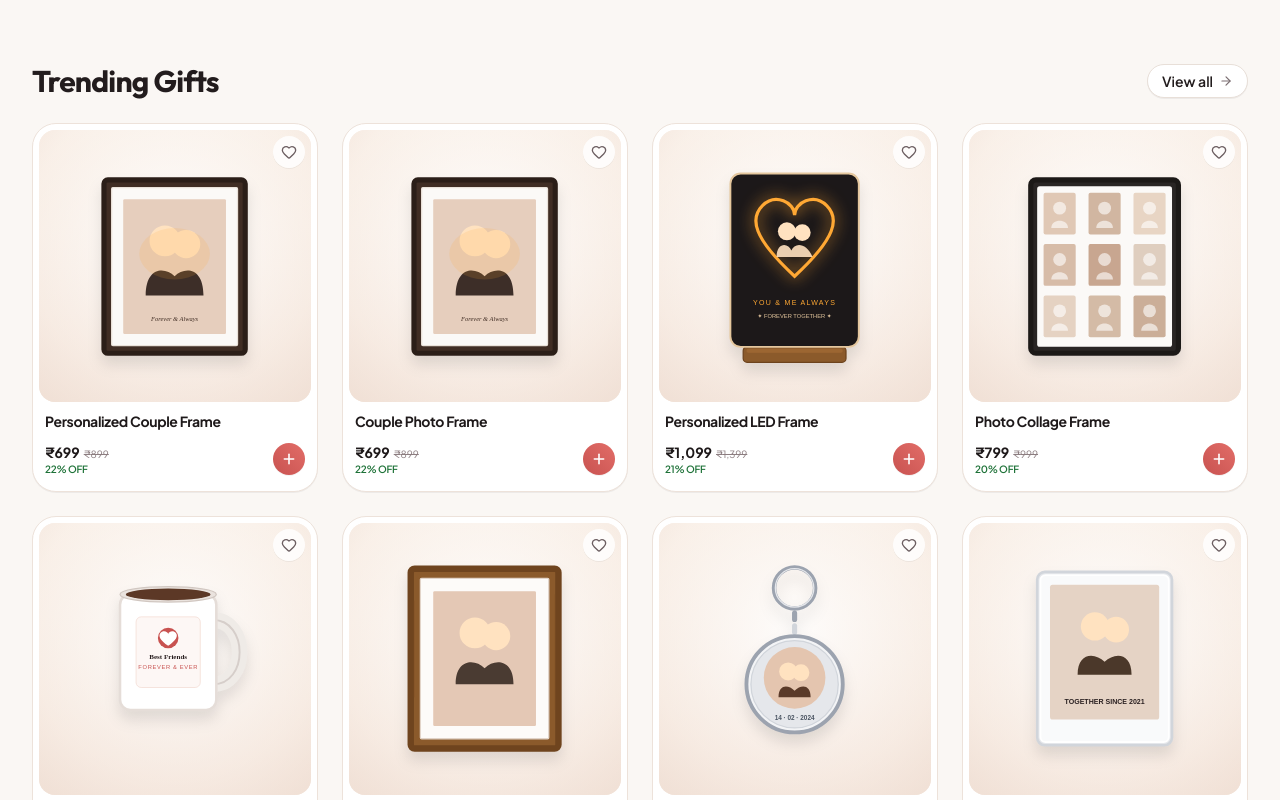
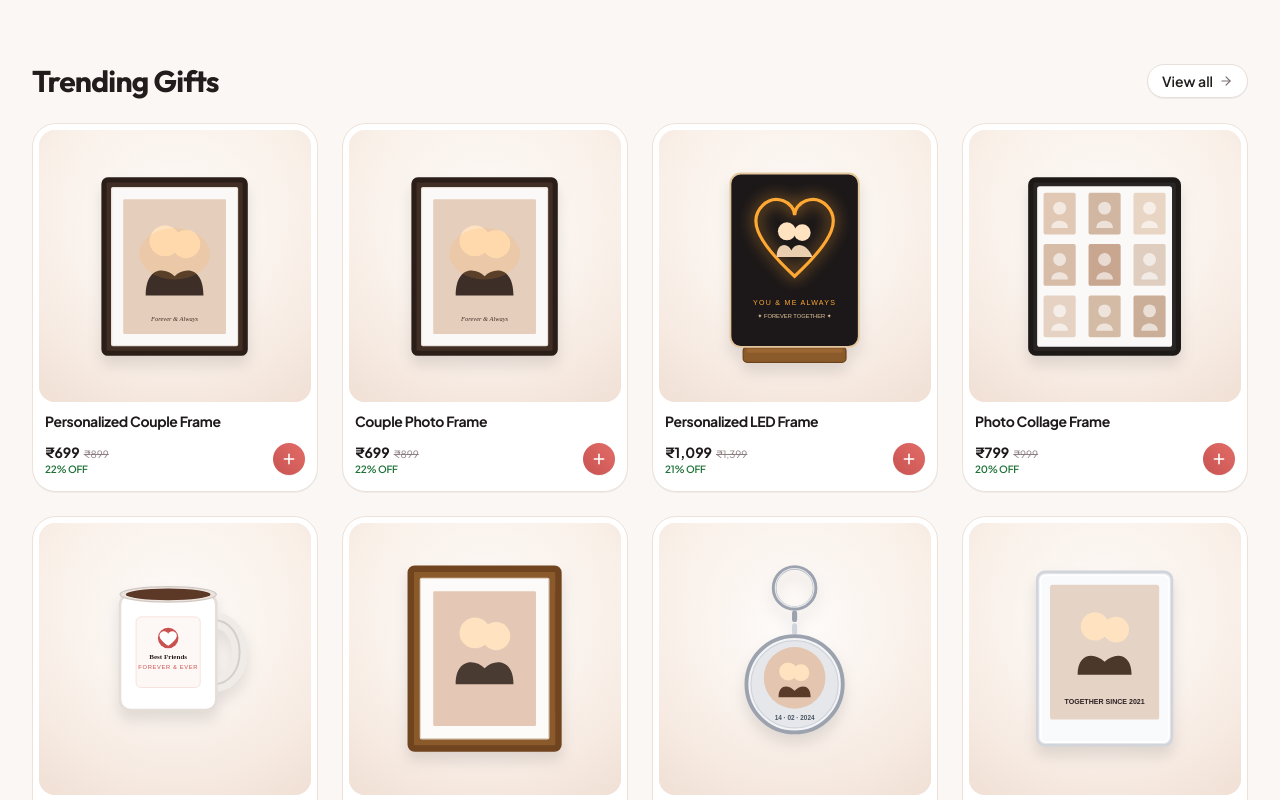
Before and after one commit to ShaikYakoub/md-gifts, a Next.js app: page / in a window 1280 px wide. Shown: the part 780-1580 px from the top of the page. Built offline with nearby package versions, Linux system fonts and the light colour scheme.

Commit message:
feat(catalog): remove heart shape wishlist buttons from product cards and details view

```diff
--- a/src/components/catalog/ProductCard.tsx
+++ b/src/components/catalog/ProductCard.tsx
@@ -2,7 +2,7 @@
 
 import React, { useState } from "react";
 import Link from "next/link";
-import { Heart, Plus, Check } from "lucide-react";
+import { Plus, Check } from "lucide-react";
 import { Product } from "@/types/catalog";
 import { ProductImage } from "@/components/ui/ProductImage";
 import { useCart } from "@/context/CartContext";
@@ -13,7 +13,6 @@ interface ProductCardProps {
 }
 
 export function ProductCard({ product, priority = false }: ProductCardProps) {
-  const [isWishlisted, setIsWishlisted] = useState(false);
   const [justAdded, setJustAdded] = useState(false);
   const { addItem } = useCart();
 
@@ -27,12 +26,6 @@ export function ProductCard({ product, priority = false }: ProductCardProps) {
     5,
     Math.round(((mrp - product.price) / mrp) * 100)
   );
-
-  const toggleWishlist = (e: React.MouseEvent) => {
-    e.preventDefault();
-    e.stopPropagation();
-    setIsWishlisted((prev) => !prev);
-  };
 
   const handleQuickAdd = (e: React.MouseEvent) => {
     e.preventDefault();
@@ -56,7 +49,7 @@ export function ProductCard({ product, priority = false }: ProductCardProps) {
       aria-label={`View and customize ${product.name}`}
     >
       <div>
-        {/* 1. Image Container with Floating Wishlist Heart */}
+        {/* 1. Image Container */}
         <div className="relative w-full aspect-square rounded-xl sm:rounded-2xl bg-[#FAF5F0] overflow-hidden flex items-center justify-center">
           <ProductImage
             slug={product.slug}
@@ -67,24 +60,6 @@ export function ProductCard({ product, priority = false }: ProductCardProps) {
             priority={priority}
             className="w-full h-full object-cover transition-transform duration-500 group-hover:scale-105"
           />
-
-          {/* Floating Wishlist Heart Button (App-Style) */}
-          <button
-            type="button"
-            onClick={toggleWishlist}
-            className={`absolute top-1.5 right-1.5 z-10 w-7 h-7 sm:w-8 sm:h-8 rounded-full flex items-center justify-center backdrop-blur-md transition-all active:scale-85 ${
-              isWishlisted
-                ? "bg-[#C85250] text-white shadow-xs"
-                : "bg-white/80 hover:bg-white text-[#6C5E61] hover:text-[#C85250] shadow-2xs"
-            }`}
-            aria-label={isWishlisted ? "Remove from wishlist" : "Add to wishlist"}
-          >
-            <Heart
-              className={`w-3.5 h-3.5 sm:w-4 sm:h-4 ${
-                isWishlisted ? "fill-white stroke-white" : "stroke-[2]"
-              }`}
-            />
-          </button>
         </div>
 
         {/* 2. Text Content Area */}
--- a/src/components/catalog/ProductDetailClient.tsx
+++ b/src/components/catalog/ProductDetailClient.tsx
@@ -10,7 +10,6 @@ import {
   ChevronLeft,
   ShoppingBag,
   ArrowLeft,
-  Heart,
 } from "lucide-react";
 import { Product } from "@/types/catalog";
 import { ProductImage } from "@/components/ui/ProductImage";
@@ -31,7 +30,6 @@ export function ProductDetailClient({ product, relatedProducts }: ProductDetailC
   const [selectedColor, setSelectedColor] = useState<string>(product.frameColors[0]?.name || "Black");
   const [selectedMaterial, setSelectedMaterial] = useState<string>(product.materials[0] || "Wood");
   const [customizationText, setCustomizationText] = useState<string>("");
-  const [isWishlisted, setIsWishlisted] = useState(false);
   const [showFullDescription, setShowFullDescription] = useState(false);
 
   const carouselRef = useRef<HTMLDivElement>(null);
@@ -137,18 +135,7 @@ export function ProductDetailClient({ product, relatedProducts }: ProductDetailC
         <span className="font-sans text-sm font-bold text-[#221C1D] tracking-tight">
           Product Details
         </span>
-        <button
-          type="button"
-          onClick={() => setIsWishlisted(!isWishlisted)}
-          className={`w-9 h-9 rounded-full border flex items-center justify-center shadow-2xs active:scale-90 transition-all cursor-pointer ${
-            isWishlisted
-              ? "bg-[#C85250] border-[#C85250] text-white"
-              : "bg-[#FAF5F0] border-[#E8DDD4] text-[#6C5E61] hover:text-[#C85250]"
-          }`}
-          aria-label={isWishlisted ? "Remove from wishlist" : "Add to wishlist"}
-        >
-          <Heart className={`w-4 h-4 ${isWishlisted ? "fill-white" : ""}`} />
-        </button>
+        <div className="w-9 h-9" />
       </div>
 
       {/* Header Info for Desktop */}
```
